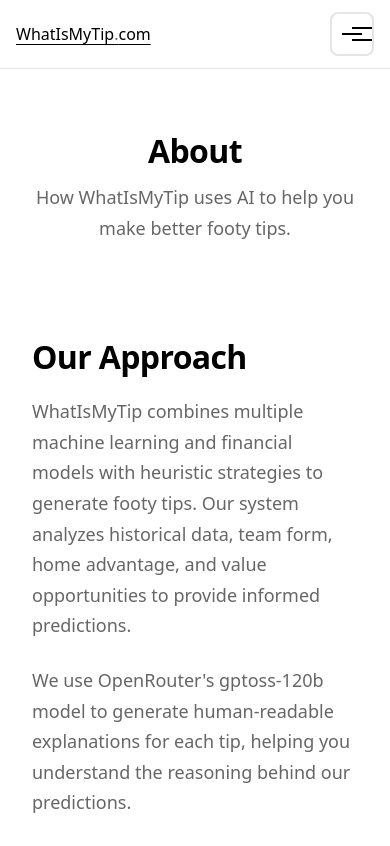
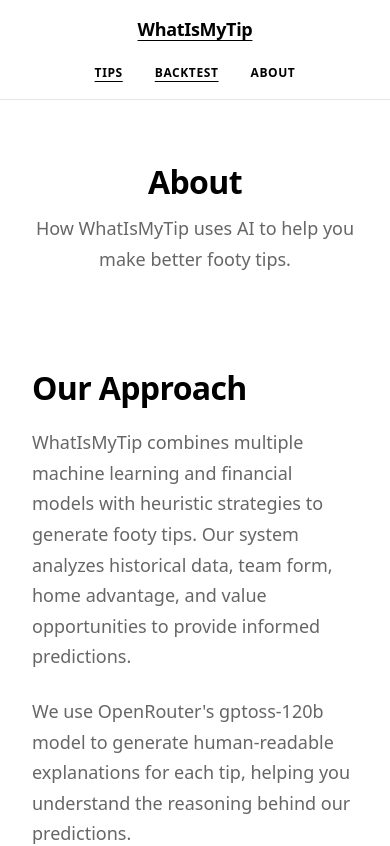
Before and after one commit to danielpaparo98/WhatIsMyTip, a Nuxt app in the folder frontend/: page /about in a window 390 px wide. Shown: the top 846 px of the page. Built offline with nearby package versions, Linux system fonts and the light colour scheme.

Commit message:
✨ Update header navigation for mobile

```diff
--- a/frontend/components/Header.vue
+++ b/frontend/components/Header.vue
@@ -2,37 +2,19 @@
   <header class="header">
     <nav class="nav">
       <NuxtLink to="/" class="logo" aria-label="WhatIsMyTip home">
-        <span class="logo-text">WhatIsMyTip<span class="dot">.</span>com</span>
+        <span class="logo-text">WhatIsMyTip</span>
       </NuxtLink>
-      <button
-        class="mobile-menu-btn"
-        @click="toggleMenu"
-        :aria-expanded="isMenuOpen"
-        aria-label="Toggle navigation menu"
-      >
-        <span class="hamburger"></span>
-      </button>
-      <ul class="nav-links" :class="{ 'is-open': isMenuOpen }">
-        <li><NuxtLink to="/" @click="closeMenu">Tips</NuxtLink></li>
-        <li><NuxtLink to="/backtest" @click="closeMenu">Backtest</NuxtLink></li>
-        <li><NuxtLink to="/about" @click="closeMenu">About</NuxtLink></li>
+      <ul class="nav-links">
+        <li><NuxtLink to="/">Tips</NuxtLink></li>
+        <li><NuxtLink to="/backtest">Backtest</NuxtLink></li>
+        <li><NuxtLink to="/about">About</NuxtLink></li>
       </ul>
     </nav>
   </header>
 </template>
 
 <script setup lang="ts">
-import { ref } from 'vue'
-
-const isMenuOpen = ref(false)
-
-const toggleMenu = () => {
-  isMenuOpen.value = !isMenuOpen.value
-}
-
-const closeMenu = () => {
-  isMenuOpen.value = false
-}
+// No state needed - burger menu removed
 </script>
 
 <style scoped>
@@ -53,72 +35,13 @@
   margin: 0 auto;
 }
 
-.logo h1 {
-  font-size: 1.25rem;
-  margin: 0;
+.logo {
   font-weight: 800;
+  letter-spacing: -0.02em;
 }
 
-.logo .dot {
-  color: var(--color-muted);
-}
-
-.mobile-menu-btn {
-  display: none;
-  flex-direction: column;
-  justify-content: center;
-  align-items: center;
-  width: 44px;
-  height: 44px;
-  padding: 0;
-  background: transparent;
-  border: 2px solid var(--color-border);
-  border-radius: 0.5rem;
-  cursor: pointer;
-  transition: all 0.2s ease;
-}
-
-.mobile-menu-btn:hover {
-  border-color: var(--color-text);
-  background: var(--color-hover);
-}
-
-.hamburger {
-  position: relative;
-  width: 20px;
-  height: 2px;
-  background: var(--color-text);
-  transition: all 0.3s ease;
-}
-
-.hamburger::before,
-.hamburger::after {
-  content: '';
-  position: absolute;
-  width: 20px;
-  height: 2px;
-  background: var(--color-text);
-  transition: all 0.3s ease;
-}
-
-.hamburger::before {
-  transform: translateY(-6px);
-}
-
-.hamburger::after {
-  transform: translateY(6px);
-}
-
-.mobile-menu-btn[aria-expanded="true"] .hamburger {
-  background: transparent;
-}
-
-.mobile-menu-btn[aria-expanded="true"] .hamburger::before {
-  transform: rotate(45deg);
-}
-
-.mobile-menu-btn[aria-expanded="true"] .hamburger::after {
-  transform: rotate(-45deg);
+.logo-text {
+  font-size: 1.25rem;
 }
 
 .nav-links {
@@ -147,60 +70,34 @@
 }
 
 /* Mobile styles */
-@media (max-width: 768px) {
+@media (max-width: 640px) {
   .header {
-    padding: 0.75rem 1rem;
+    padding: 1rem;
   }
 
-  .logo h1 {
-    font-size: 1rem;
+  .nav {
+    flex-direction: column;
+    gap: 1rem;
+    text-align: center;
   }
 
-  .mobile-menu-btn {
-    display: flex;
+  .logo-text {
+    font-size: 1.125rem;
   }
 
   .nav-links {
-    position: absolute;
-    top: 100%;
-    left: 0;
-    right: 0;
-    flex-direction: column;
-    gap: 0;
-    background: var(--color-bg);
-    border-bottom: 1px solid var(--color-border);
-    padding: 0;
-    max-height: 0;
-    overflow: hidden;
-    transition: max-height 0.3s ease;
-  }
-
-  .nav-links.is-open {
-    max-height: 300px;
-  }
-
-  .nav-links li {
-    border-bottom: 1px solid var(--color-border);
-  }
-
-  .nav-links li:last-child {
-    border-bottom: none;
+    gap: 1rem;
   }
 
   .nav-links a {
-    display: block;
-    padding: 1rem 1.5rem;
-    font-size: 1rem;
+    font-size: 0.75rem;
+    padding: 0.25rem 0.5rem;
   }
 }
 
-@media (min-width: 769px) {
+@media (min-width: 641px) {
   .header {
     padding: 1.5rem 2rem;
   }
-
-  .logo h1 {
-    font-size: 1.5rem;
-  }
 }
 </style>
```
